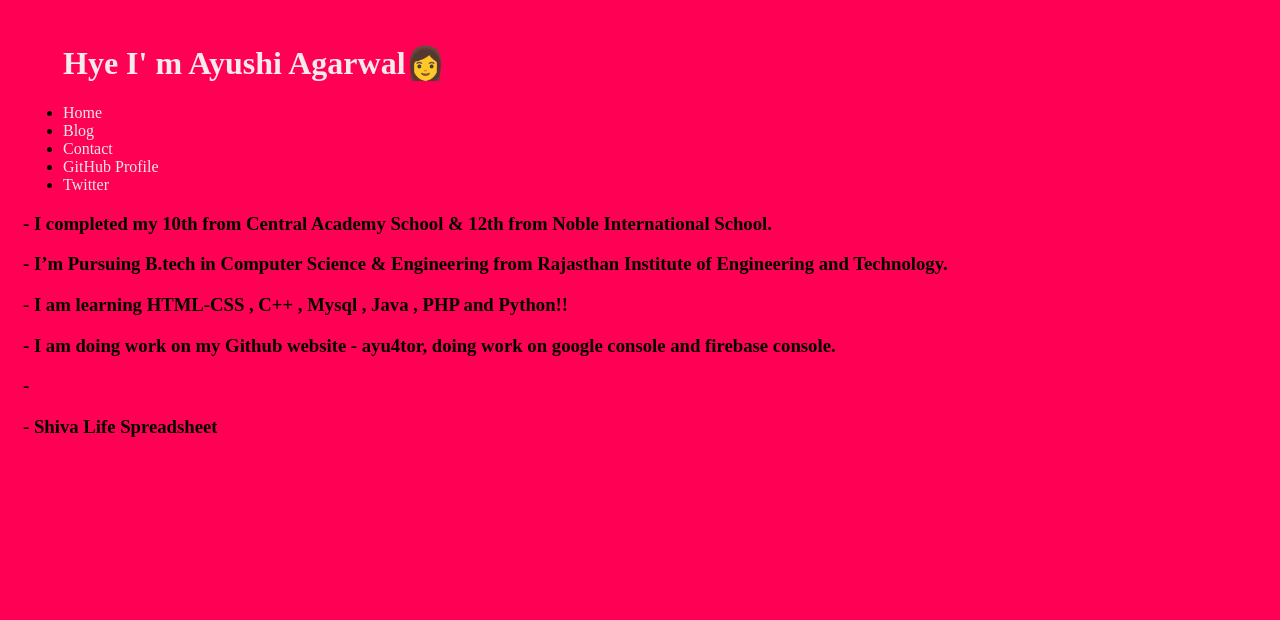
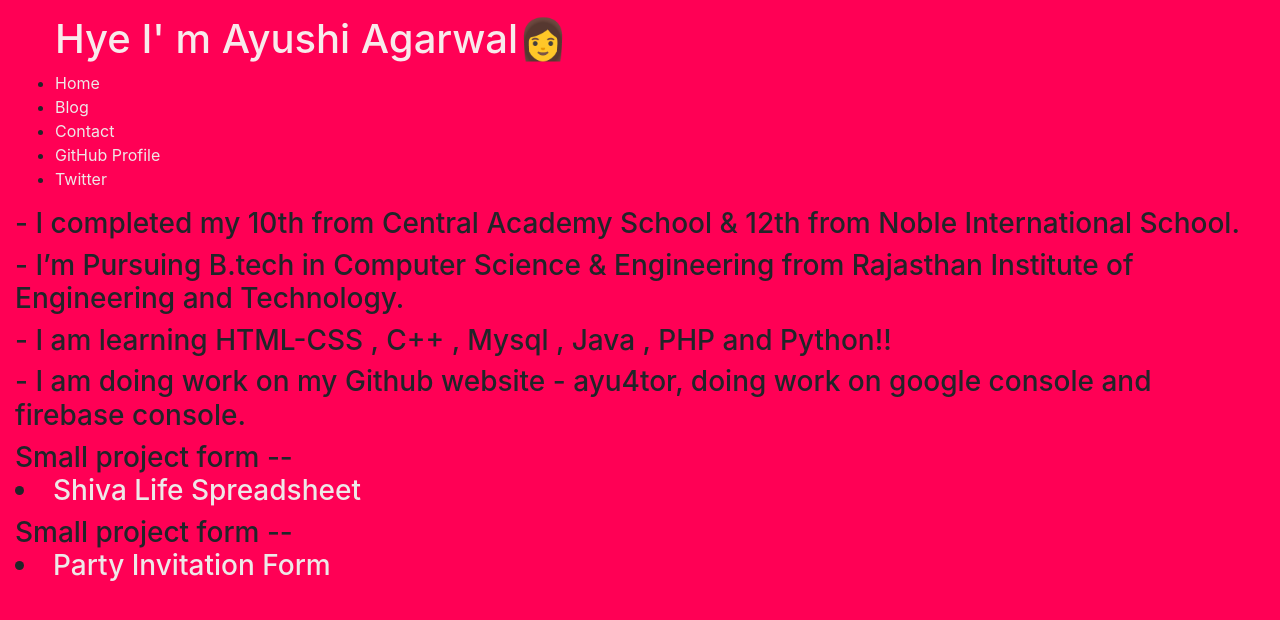
Before and after one commit to ayu4tor/Urbanic-Heroku-webpage, a Python web app: template templates/index.html in a window 1280 px wide. Shown: the top 620 px of the page. Run offline with Jinja, Linux system fonts and the light colour scheme; the template is opened without the code that fills it, so the values that code supplies are empty.

Commit message:
updated file

```diff
--- a/templates/index.html
+++ b/templates/index.html
@@ -12,6 +12,14 @@
         Change the background color using Embedded Style
         </Title>
 
+        <head>
+            <title>Greet</title>
+
+            <link rel="stylesheet" href="https://cdn.jsdelivr.net/npm/bootstrap@4.5.3/dist/css/bootstrap.min.css" integrity="sha384-TX8t27EcRE3e/ihU7zmQxVncDAy5uIKz4rEkgIXeMed4M0jlfIDPvg6uqKI2xXr2" crossorigin="anonymous">
+            <script src="https://ajax.googleapis.com/ajax/libs/jquery/3.4.1/jquery.min.js"></script>
+            <script src="https://cdn.jsdelivr.net/npm/bootstrap@4.5.3/dist/js/bootstrap.bundle.min.js" integrity="sha384-ho+j7jyWK8fNQe+A12Hb8AhRq26LrZ/JpcUGGOn+Y7RsweNrtN/tE3MoK7ZeZDyx" crossorigin="anonymous"></script>
+
+        </head>
 
     <style>
 
@@ -99,6 +107,7 @@
     </style>
 </head>
 <body>
+
              <ul>
                 <div id=" top header">
                     <h1>Hye I' m Ayushi Agarwal👩</h1>
@@ -115,8 +124,9 @@
                  <h3> - I’m  Pursuing B.tech in Computer Science & Engineering from Rajasthan Institute of Engineering and Technology. </h3>
                  <h3> - I am learning HTML-CSS , C++ , Mysql , Java , PHP and Python!!  </h3>
                  <h3> - I am doing work on my Github website - ayu4tor, doing work on google console and firebase console.  </h3>
-                 <h3> - </h3>
-                 <h3> - Shiva Life Spreadsheet </h3></p>
+                 <h3> Small project form -- <li><a href="https://docs.google.com/forms/d/e/1FAIpQLSedW5N-sHR9ql1aOvmk5-RQjgNljoQp14B3SVCWlU7aKbFRVQ/viewform?usp=sf_link">Shiva Life Spreadsheet </a></li></h3>
+                 <h3> Small project form -- <li><a href="https://docs.google.com/forms/d/e/1FAIpQLSdhItOLJqbr-BNT8vpbc0SpbNVHLn2DVDoyBopsT5hJwDnr3A/viewform?usp=sf_link">Party Invitation Form </a></li></h3>
+                </p>
                 <h1> </h1>
 
             </div>
```
